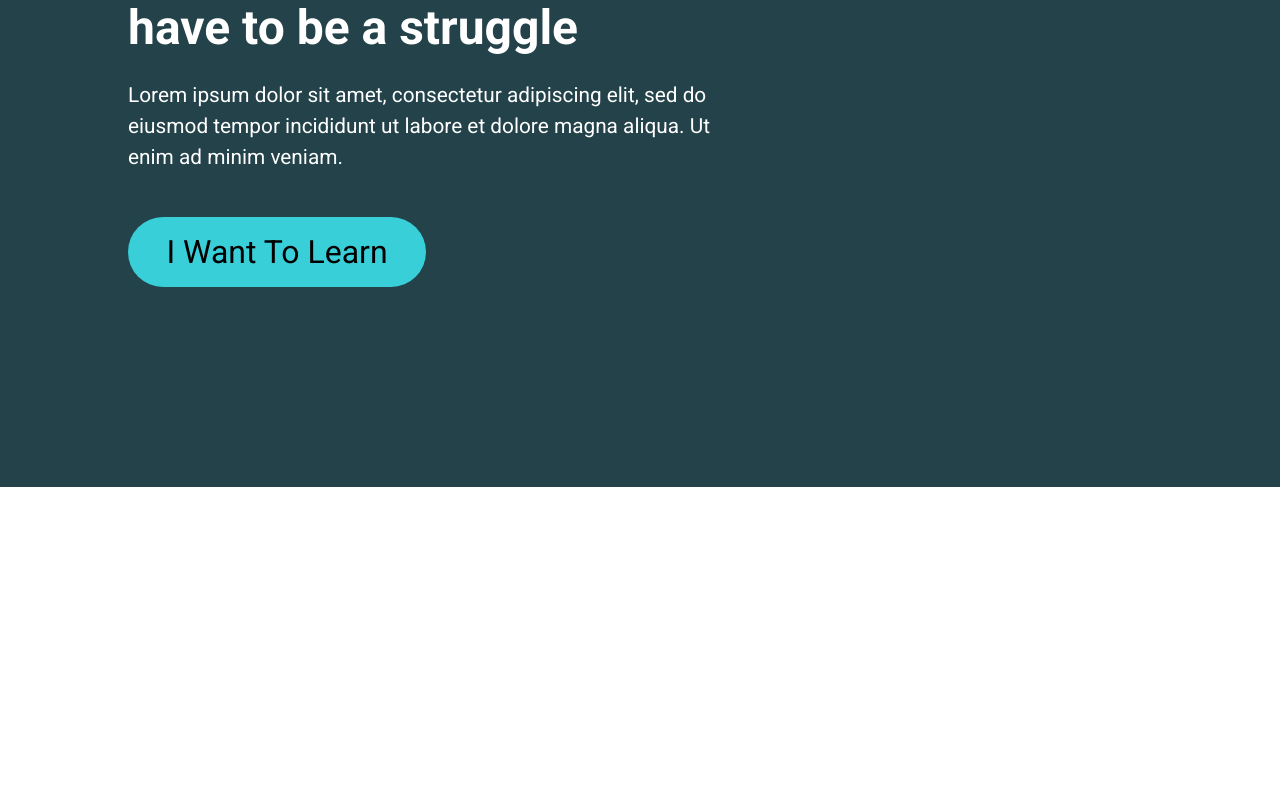
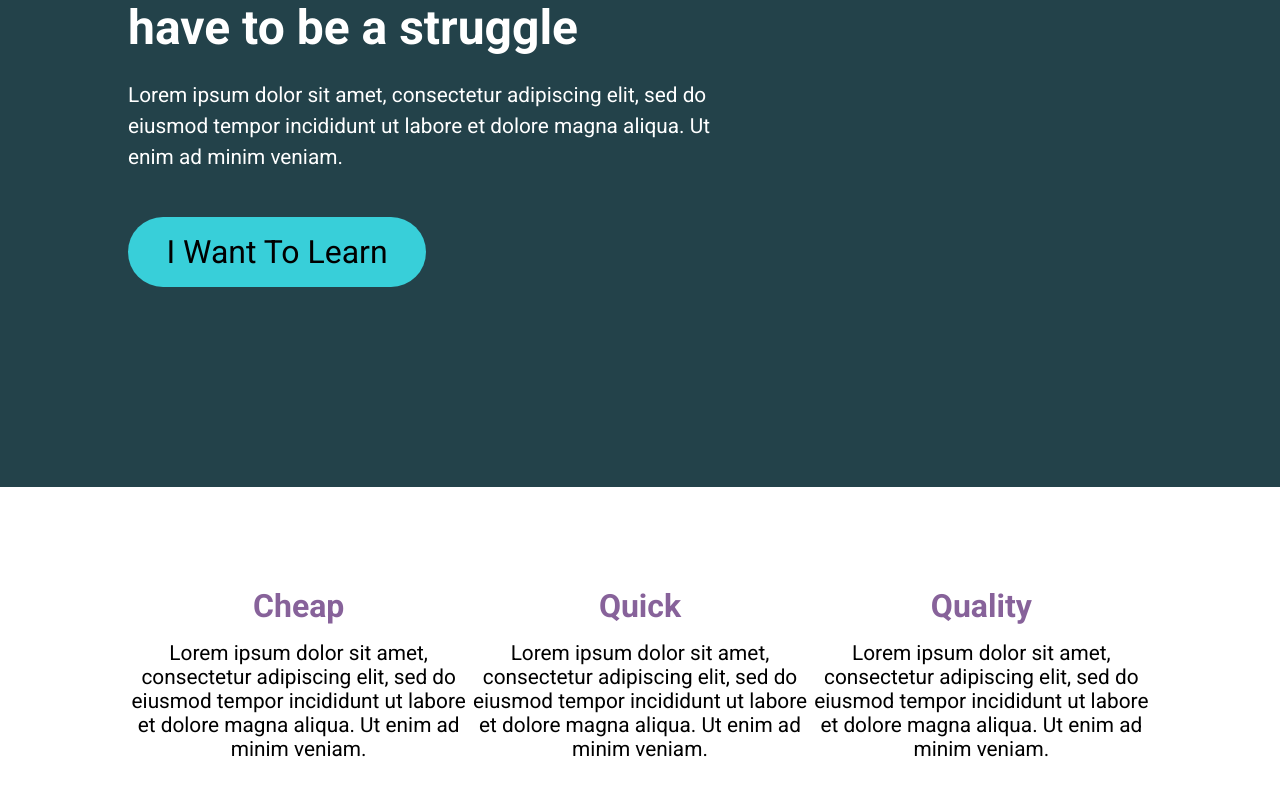
Before and after one commit to Alcamara/React-CRL-Challenge4, a React (Create React App) app: page / in a window 1280 px wide. Shown: the part 258-1054 px from the top of the page. Before the commit the page ends 800 px from the top, so only its background shows below. Built offline with nearby package versions, Linux system fonts and the light colour scheme.

Commit message:
added color and font

```diff
--- a/src/Components/App/App.js
+++ b/src/Components/App/App.js
@@ -1,10 +1,12 @@
 import "./App.css";
 import { Header } from "../Header/Header";
+import { Benefits } from "../Benefits/Benefits";
 
 function App() {
   return (
     <div className="App">
       <Header />
+      <Benefits />
     </div>
   );
 }
--- a/src/Components/Benefits/Benefits.css
+++ b/src/Components/Benefits/Benefits.css
@@ -1,7 +1,27 @@
 .benefits {
+  padding: 100px 0;
 }
 
 .benefits--container {
   width: 80%;
   margin: 0 auto;
+  display: flex;
+  justify-content: space-between;
+  gap: 1;
+  max-width: 1152px;
 }
+
+.benefits__item {
+  text-align: center;
+  width: 35%;
+}
+
+h3.item__title {
+  color: #87629a;
+  font-size: 2rem;
+  margin-bottom: 0.5em;
+}
+
+.benefits__item p {
+  font-size: 1.3rem;
+}
--- a/src/Components/Benefits/Benefits.js
+++ b/src/Components/Benefits/Benefits.js
@@ -5,7 +5,7 @@ export function Benefits() {
     <section className="benefits">
       <div className="benefits--container">
         <div className="benefits__item">
-          <h3>Cheap</h3>
+          <h3 className="item__title">Cheap</h3>
           <p>
             Lorem ipsum dolor sit amet, consectetur adipiscing elit, sed do
             eiusmod tempor incididunt ut labore et dolore magna aliqua. Ut enim
@@ -13,7 +13,7 @@ export function Benefits() {
           </p>
         </div>
         <div className="benefits__item">
-          <h3>Quick</h3>
+          <h3 className="item__title">Quick</h3>
           <p>
             Lorem ipsum dolor sit amet, consectetur adipiscing elit, sed do
             eiusmod tempor incididunt ut labore et dolore magna aliqua. Ut enim
@@ -21,7 +21,7 @@ export function Benefits() {
           </p>
         </div>
         <div className="benefits__item">
-          <h3>Quality</h3>
+          <h3 className="item__title">Quality</h3>
           <p>
             Lorem ipsum dolor sit amet, consectetur adipiscing elit, sed do
             eiusmod tempor incididunt ut labore et dolore magna aliqua. Ut enim
--- a/src/Components/Header/Header.css
+++ b/src/Components/Header/Header.css
@@ -6,6 +6,7 @@
 .Header--container {
   width: 80%;
   margin: 0 auto;
+  max-width: 1152px;
 }
 
 .Header--hero {
```
